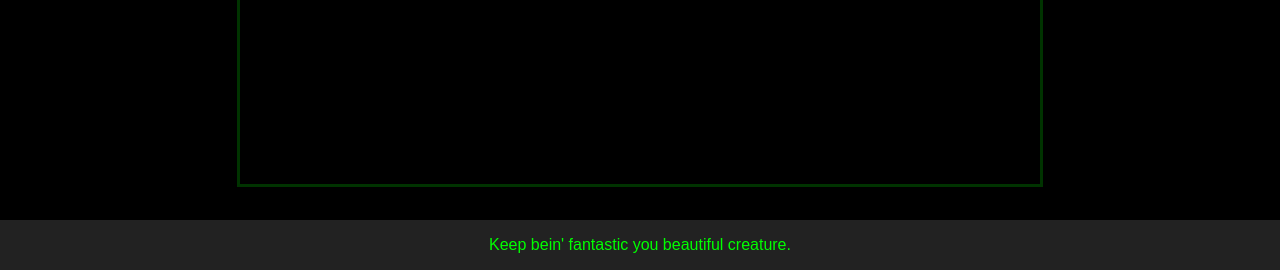
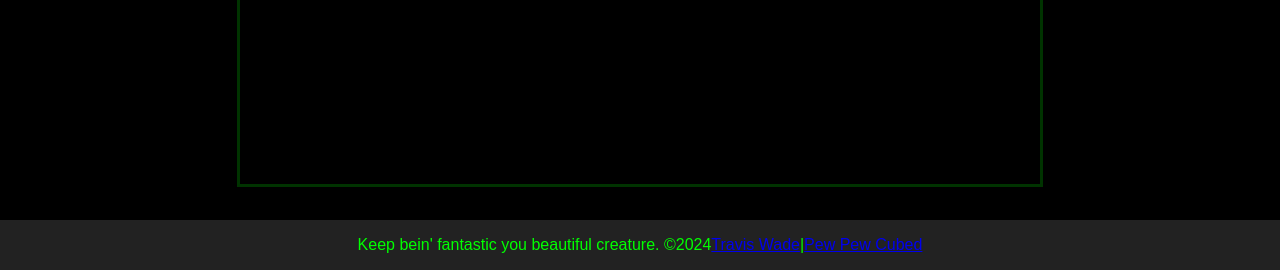
Before and after one commit to travisnwade/Pew-Pew-Cubed, a plain HTML site: page index.html in a window 1280 px wide. Shown: the part 530-800 px from the top of the page. Drawn offline with Linux system fonts and the light colour scheme.

Commit message:
copyright text

```diff
--- a/index.html
+++ b/index.html
@@ -47,7 +47,13 @@
         </div>
     </div>
 
-  <div id="footer">Keep bein' fantastic you beautiful creature.</div>
+  <div id="footer">Keep bein' fantastic you beautiful creature. &copy; <span id="current-year"></span><a href="https://links.twade.io/" target="_blank">Travis Wade</a> | <a href="https://github.com/travisnwade/Pew-Pew-Cubed" target="_blank">Pew Pew Cubed</a></div>
+
+  <script>
+    // Set the current year in the footer
+    document.getElementById('current-year').textContent = new Date().getFullYear();
+  </script>
+
   <script src="js/game.js"></script>
 </body>
 </html>
```
